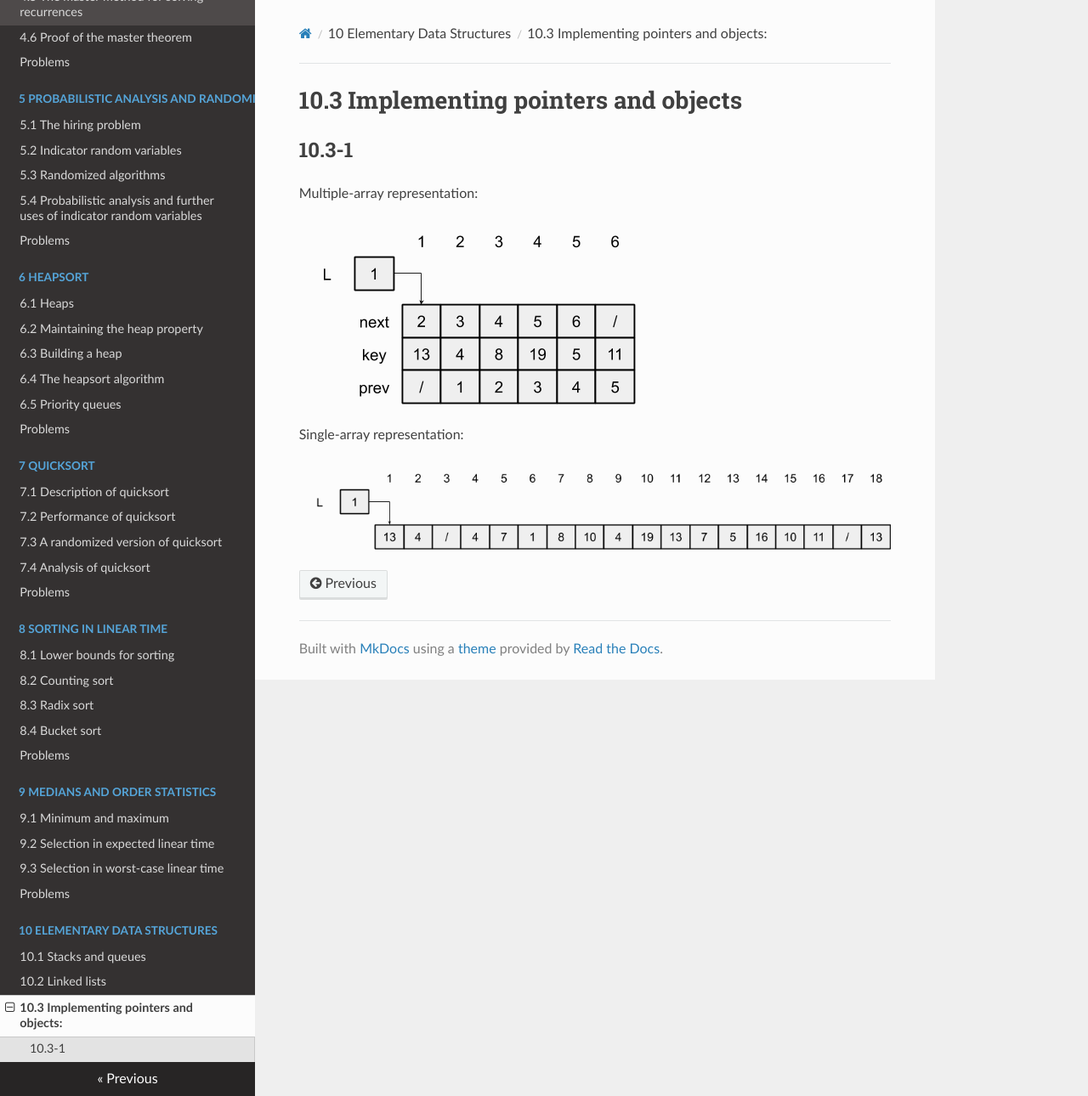
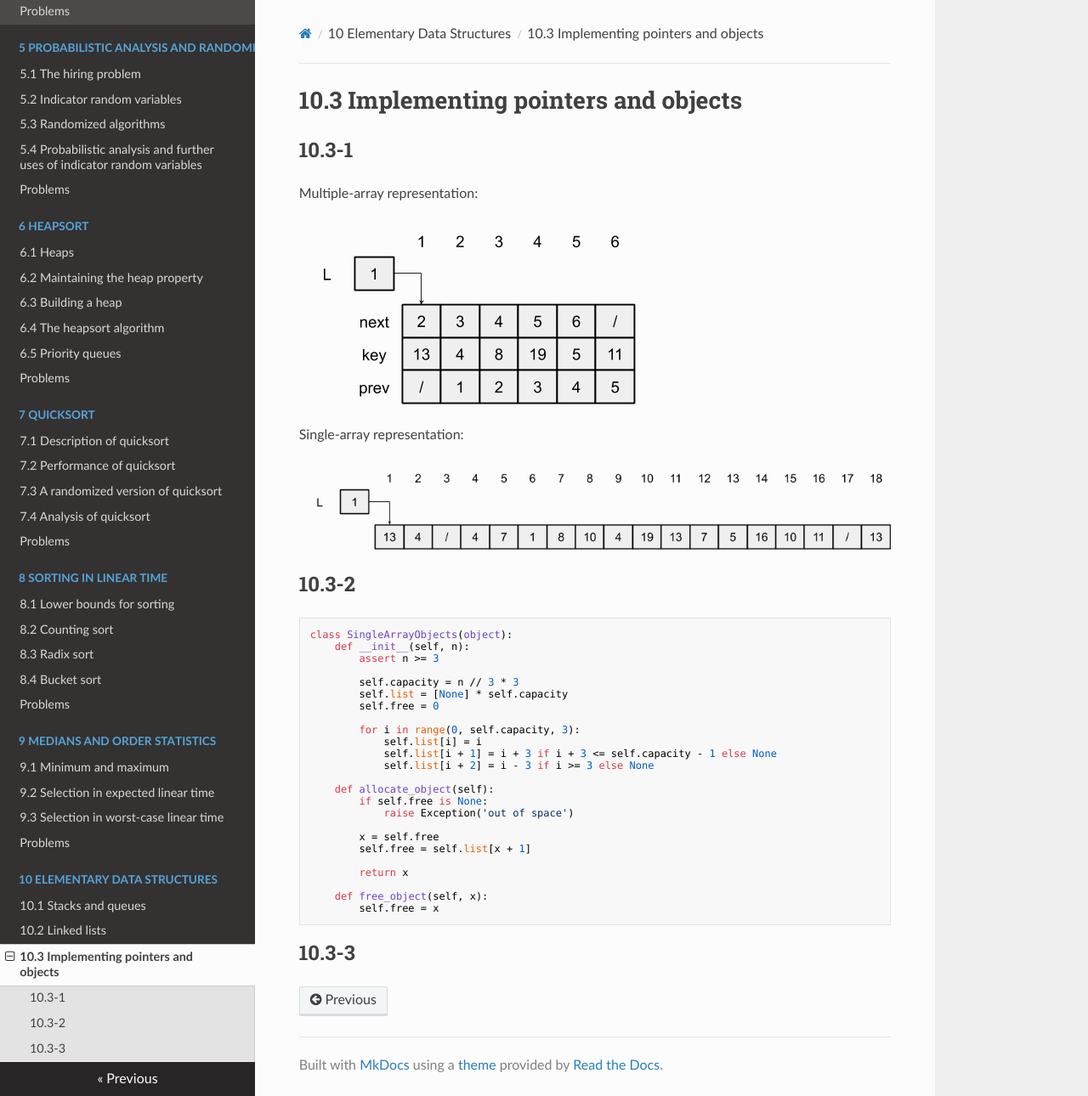
Before and after one commit to Frederick-S/Introduction-to-Algorithms-Notes, an MkDocs documentation site: the page built from docs/10-Elementary-Data-Structures/10.3-Implementing-pointers-and-objects.md, in a window 1280 px wide and 1290 px high. Shown: the whole window at 85% size. Built offline with MkDocs 1.6.1, drawn with Linux system fonts in a browser that asks for light colours; nearby versions of some CDN libraries.

Commit message:
Add 10.3-2

````diff
--- a/docs/10-Elementary-Data-Structures/10.3-Implementing-pointers-and-objects.md
+++ b/docs/10-Elementary-Data-Structures/10.3-Implementing-pointers-and-objects.md
@@ -7,3 +7,33 @@ Multiple-array representation:
 Single-array representation:
 
 ![Alt text](./10.3-1-b.png)
+
+## 10.3-2
+```py
+class SingleArrayObjects(object):
+    def __init__(self, n):
+        assert n >= 3
+
+        self.capacity = n // 3 * 3
+        self.list = [None] * self.capacity
+        self.free = 0
+
+        for i in range(0, self.capacity, 3):
+            self.list[i] = i
+            self.list[i + 1] = i + 3 if i + 3 <= self.capacity - 1 else None
+            self.list[i + 2] = i - 3 if i >= 3 else None
+
+    def allocate_object(self):
+        if self.free is None:
+            raise Exception('out of space')
+
+        x = self.free
+        self.free = self.list[x + 1]
+
+        return x
+
+    def free_object(self, x):
+        self.free = x
+```
+
+## 10.3-3
--- a/mkdocs.yml
+++ b/mkdocs.yml
@@ -53,4 +53,4 @@ nav:
 - '10 Elementary Data Structures':
     - '10.1 Stacks and queues': '10-Elementary-Data-Structures/10.1-Stacks-and-queues.md'
     - '10.2 Linked lists': '10-Elementary-Data-Structures/10.2-Linked-lists.md'
-    - '10.3 Implementing pointers and objects:': '10-Elementary-Data-Structures/10.3-Implementing-pointers-and-objects.md'
+    - '10.3 Implementing pointers and objects': '10-Elementary-Data-Structures/10.3-Implementing-pointers-and-objects.md'
````
